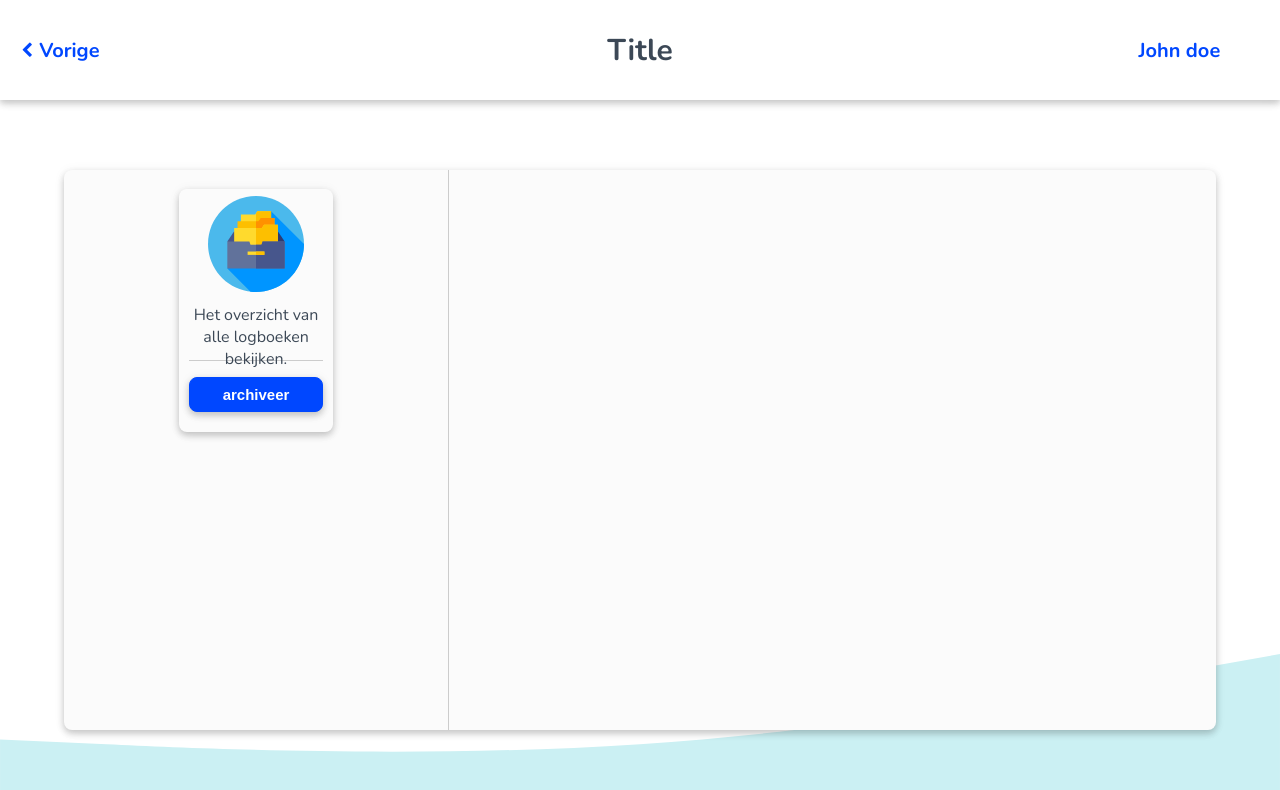
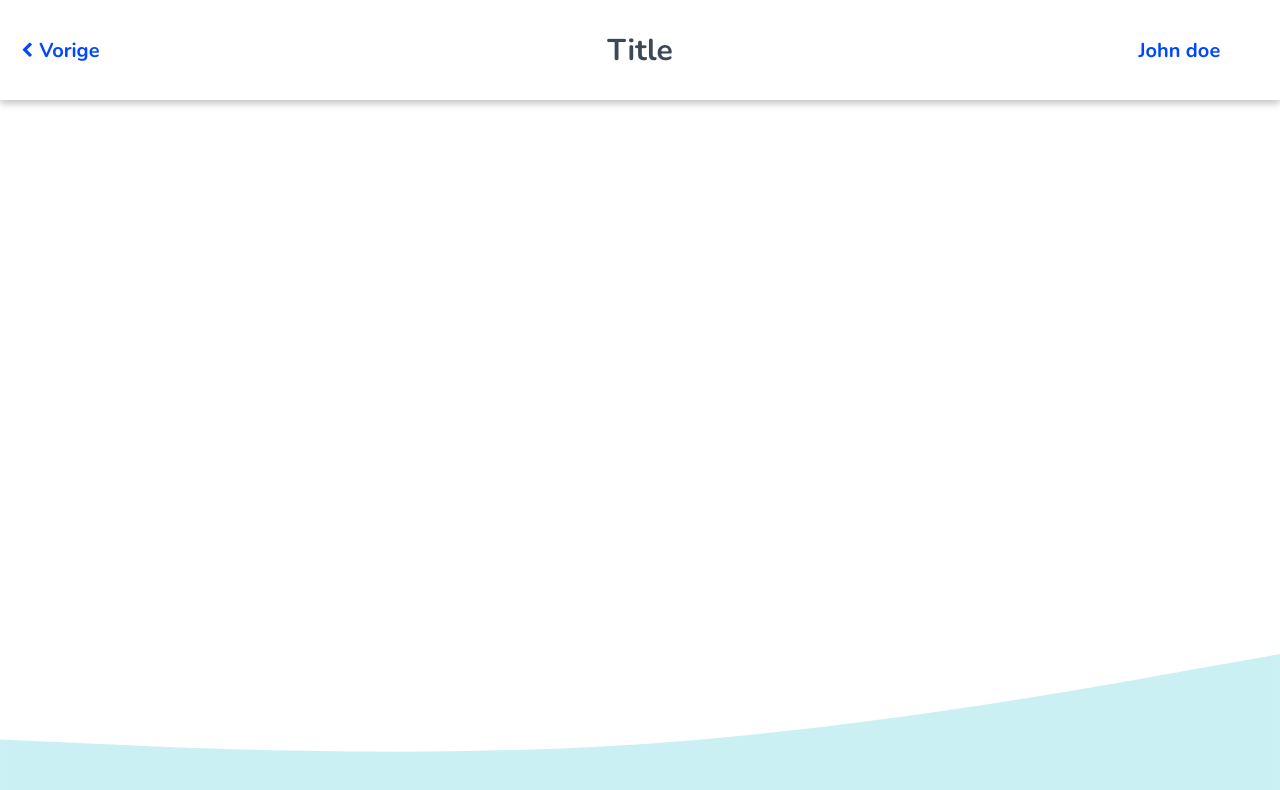
Before and after one commit to Rowan-Paul/HANAIM-DWA-Rekenlogboek, a React (Create React App) app in the folder rekenlogboek/client-side/: page / in a window 1280 px wide. Shown: the top 790 px of the page. Built offline with nearby package versions, Linux system fonts and the light colour scheme.

Commit message:
Update App.js
Removed test JSX & imports

```diff
--- a/rekenlogboek/client-side/src/js/App.js
+++ b/rekenlogboek/client-side/src/js/App.js
@@ -1,9 +1,5 @@
 import '../scss/App.scss'
 import Header from '../js/common/components/Header'
-import Jumbotron from '../js/common/components/Jumbotron'
-import InfoContainer from '../js/common/components/InfoContainer'
-import ButtonContainer from '../js/common/components/ButtonContainer'
-import Button from '../js/common/components/Button'
 
 function App() {
 	const buttonHandler = e => alert('clickkkk.....')
@@ -12,16 +8,6 @@ function App() {
 			<Header />
 			<main>
 				{/* Router here  */}
-
-				<Jumbotron>
-					<ButtonContainer
-						icon="archive"
-						description="Het overzicht van alle logboeken bekijken."
-					>
-						<Button color="blue" value="archiveer" handler={buttonHandler} />
-					</ButtonContainer>
-					<InfoContainer />
-				</Jumbotron>
 			</main>
 		</div>
 	)
```
